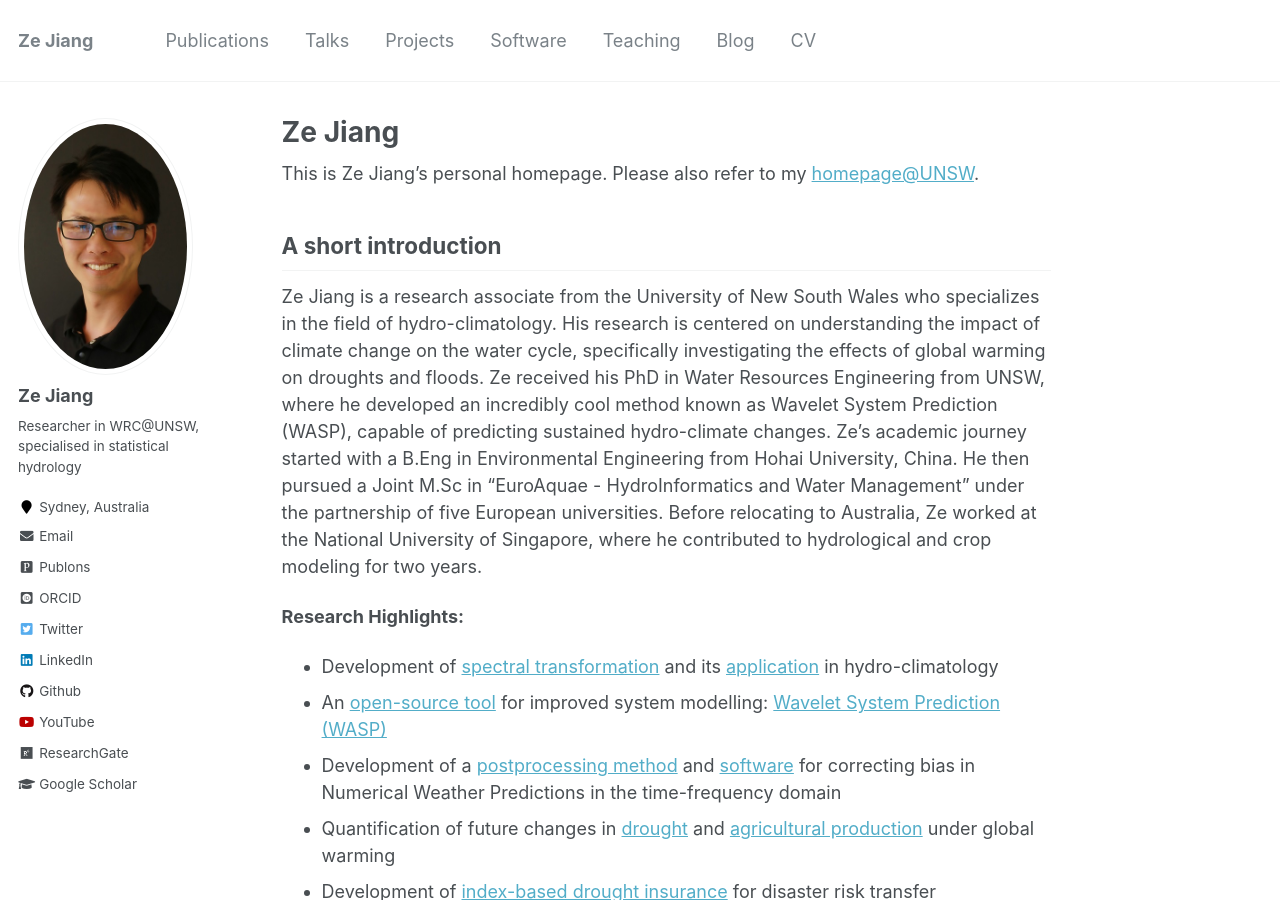
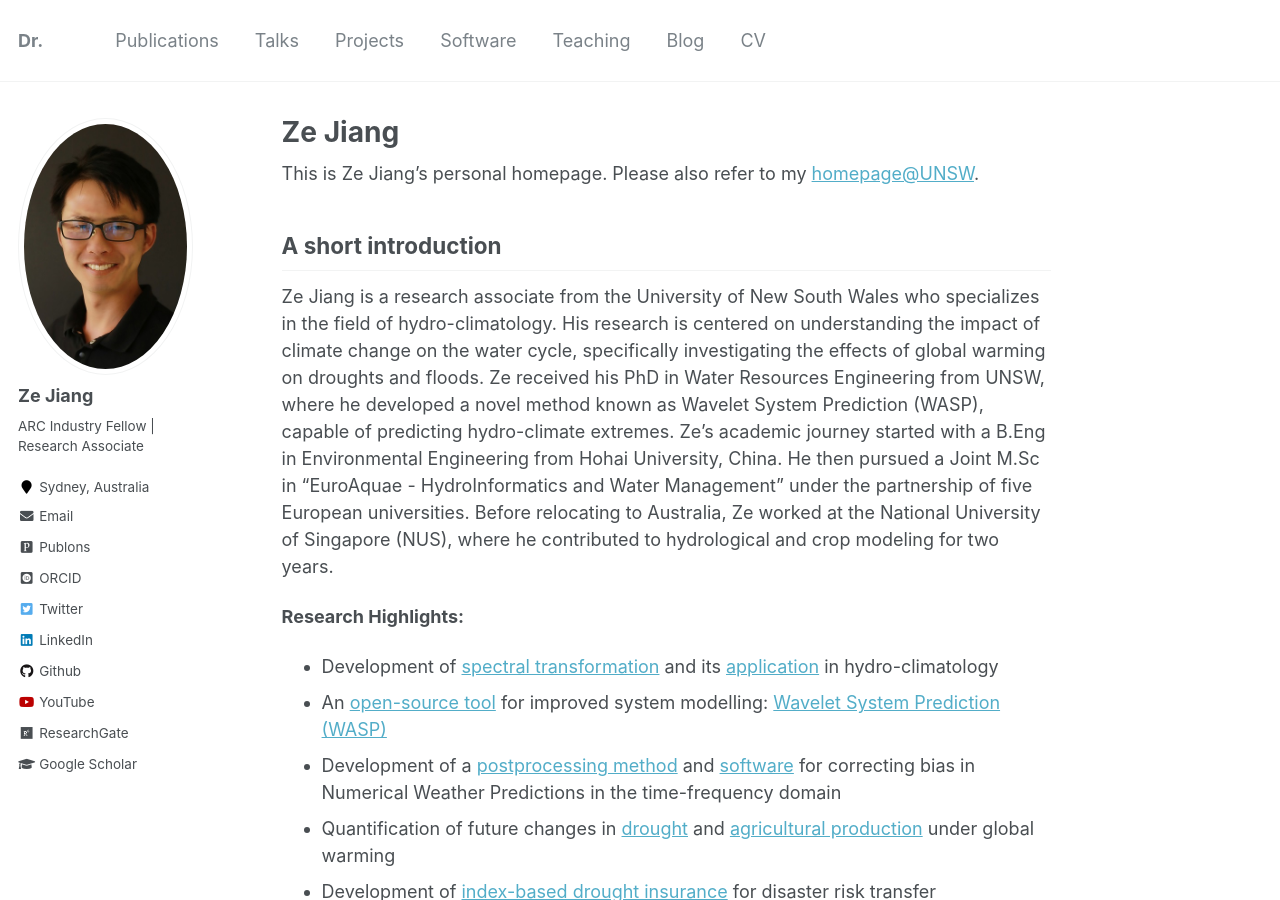
Before and after one commit to zejiang-unsw/zejiang-unsw.github.io, a Jekyll site: the page built from _pages/about.md, in a window 1280 px wide and 900 px high. Built offline with Jekyll 4.4.1, drawn with Linux system fonts in a browser that asks for light colours; some web fonts are replaced.

Commit message:
config change

```diff
--- a/_config.yml
+++ b/_config.yml
@@ -7,10 +7,10 @@
 
 # Site Settings
 locale                   : "en-US"
-title                    : "Ze Jiang"
+title                    : "Dr. "
 title_separator          : "-"
 name                     : &name "Ze Jiang"
-description              : &description "Researcher in WRC@UNSW, Sydney, Australia"
+description              : &description "ARC Industry Fellow | Research Associate, Sydney, Australia"
 url                      : https://zejiang-unsw.github.io # the base hostname & protocol for your site e.g. "https://mmistakes.github.io"
 baseurl                  : "" # the subpath of your site, e.g. "/blog"
 repository               : "zejiang-unsw.github.io"
@@ -82,7 +82,7 @@ analytics:
 author:
   name             : "Ze Jiang"
   avatar           : "profile.jpg"
-  bio              : "Researcher in WRC@UNSW, specialised in statistical hydrology"
+  bio              : "ARC Industry Fellow | Research Associate"
   location         : "Sydney, Australia"
   employer         :
   pubmed           : #"https://www.ncbi.nlm.nih.gov/pubmed/?term=john+snow"
--- a/_pages/about.md
+++ b/_pages/about.md
@@ -11,7 +11,7 @@ redirect_from:
 This is Ze Jiang's personal homepage. Please also refer to my [homepage@UNSW](https://research.unsw.edu.au/people/dr-ze-jiang).
 
 ## A short introduction
-Ze Jiang is a research associate from the University of New South Wales who specializes in the field of hydro-climatology. His research is centered on understanding the impact of climate change on the water cycle, specifically investigating the effects of global warming on droughts and floods. Ze received his PhD in Water Resources Engineering from UNSW, where he developed an incredibly cool method known as Wavelet System Prediction (WASP), capable of predicting sustained hydro-climate changes. Ze's academic journey started with a B.Eng in Environmental Engineering from Hohai University, China. He then pursued a Joint M.Sc in "EuroAquae - HydroInformatics and Water Management" under the partnership of five European universities. Before relocating to Australia, Ze worked at the National University of Singapore, where he contributed to hydrological and crop modeling for two years.
+Ze Jiang is a research associate from the University of New South Wales who specializes in the field of hydro-climatology. His research is centered on understanding the impact of climate change on the water cycle, specifically investigating the effects of global warming on droughts and floods. Ze received his PhD in Water Resources Engineering from UNSW, where he developed a novel method known as Wavelet System Prediction (WASP), capable of predicting hydro-climate extremes. Ze's academic journey started with a B.Eng in Environmental Engineering from Hohai University, China. He then pursued a Joint M.Sc in "EuroAquae - HydroInformatics and Water Management" under the partnership of five European universities. Before relocating to Australia, Ze worked at the National University of Singapore (NUS), where he contributed to hydrological and crop modeling for two years.
 
 <b>Research Highlights:</b>
 * Development of [spectral transformation](https://doi.org/10.1029/2019WR026962) and its [application](https://doi.org/10.1016/j.jhydrol.2021.126816) in hydro-climatology
```
